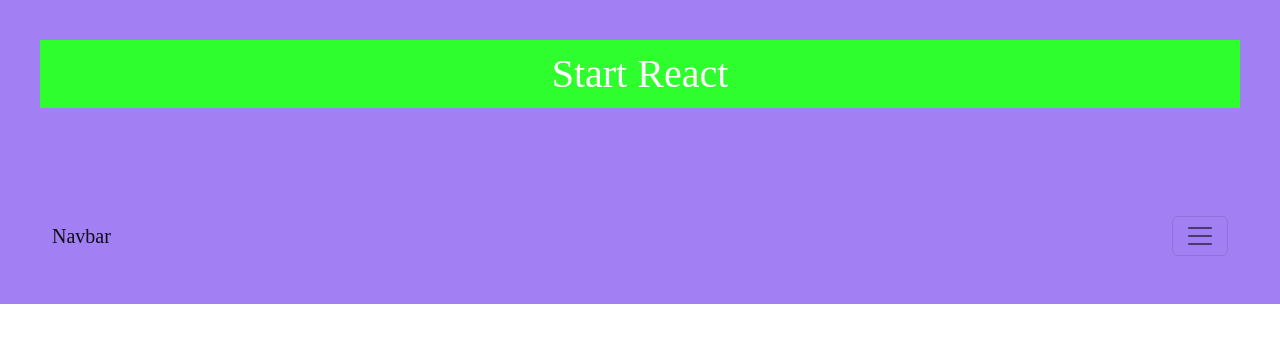
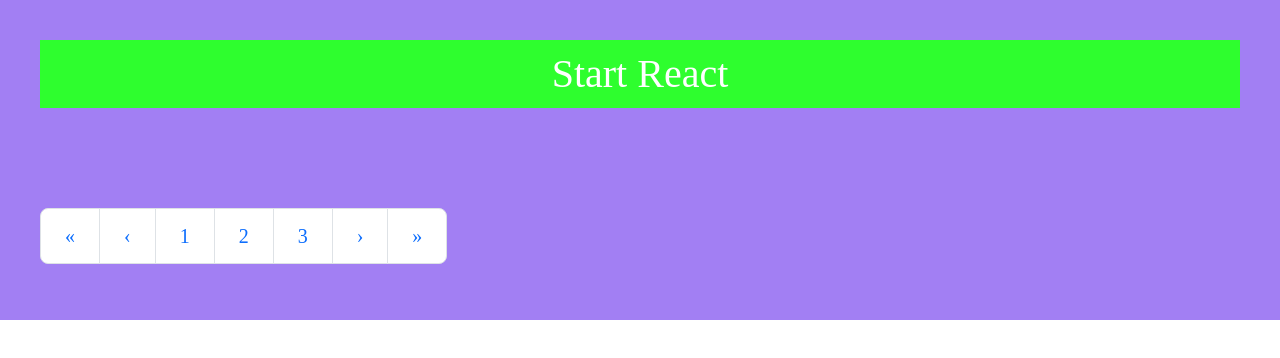
Before and after one commit to lee-kangpyo/react-start, a React (Create React App) app in the folder client/: page / in a window 1280 px wide. Shown: the top 358 px of the page. Built offline with nearby package versions, Linux system fonts and the light colour scheme.

Commit message:
reactstrap pagenation

```diff
--- a/client/src/App.js
+++ b/client/src/App.js
@@ -1,13 +1,13 @@
 import React from 'react';
 import './App.css';
-import ReactstrapNavbar from './component2/R049_ReactstrapNavbar'
+import ReactstrapPagination from './component2/R050_ReactstrapPagination'
 import 'bootstrap/dist/css/bootstrap.css'
 
 function App() {
   return (
     <div className='app'>
       <h1 className='title'>Start React</h1>
-      <ReactstrapNavbar />
+      <ReactstrapPagination />
     </div>
   );
 }
--- a/client/src/component2/R049_ReactstrapNavbar.js
+++ b/client/src/component2/R049_ReactstrapNavbar.js
@@ -1,7 +1,7 @@
 import React, { Component } from 'react';
 import { Collapse, Navbar, NavbarToggler, NavbarBrand, Nav, NavItem, NavLink } from "reactstrap";
 
-class R048_ReactstrapNavbar extends Component {
+class R049_ReactstrapNavbar extends Component {
     constructor(props) {
         super(props);
         this.state = {collapsed:false}
@@ -30,5 +30,4 @@
          );
     }
 }
-
-export default R048_ReactstrapNavbar;
+export default R049_ReactstrapNavbar;
--- /dev/null
+++ b/client/src/component2/R050_ReactstrapPagination.js
@@ -0,0 +1,38 @@
+import React, { Component } from 'react';
+import { Pagination, PaginationItem, PaginationLink } from "reactstrap";
+
+class R050_ReactstrapPagination extends Component {
+    pagination = (type) => {
+        alert("Go " + type)
+    }
+
+    render() {
+        return (
+            <Pagination size='lg' aria-label='page navigation example'>
+                <PaginationItem>
+                    <PaginationLink first onClick={e => this.pagination("first")} />
+                </PaginationItem>
+                <PaginationItem>
+                    <PaginationLink previous onClick={e => this.pagination("previous")} />
+                </PaginationItem>
+                <PaginationItem>
+                    <PaginationLink onClick={e => this.pagination("1")}>1</PaginationLink>
+                </PaginationItem>
+                <PaginationItem>
+                    <PaginationLink onClick={e => this.pagination("2")}>2</PaginationLink>
+                </PaginationItem>
+                <PaginationItem>
+                    <PaginationLink onClick={e => this.pagination("3")}>3</PaginationLink>
+                </PaginationItem>
+                <PaginationItem>
+                    <PaginationLink next onClick={e => this.pagination("next")} />
+                </PaginationItem>
+                <PaginationItem>
+                    <PaginationLink last onClick={e => this.pagination("last")} />
+                </PaginationItem>
+            </Pagination>
+        );
+    }
+}
+
+export default R050_ReactstrapPagination;
```
